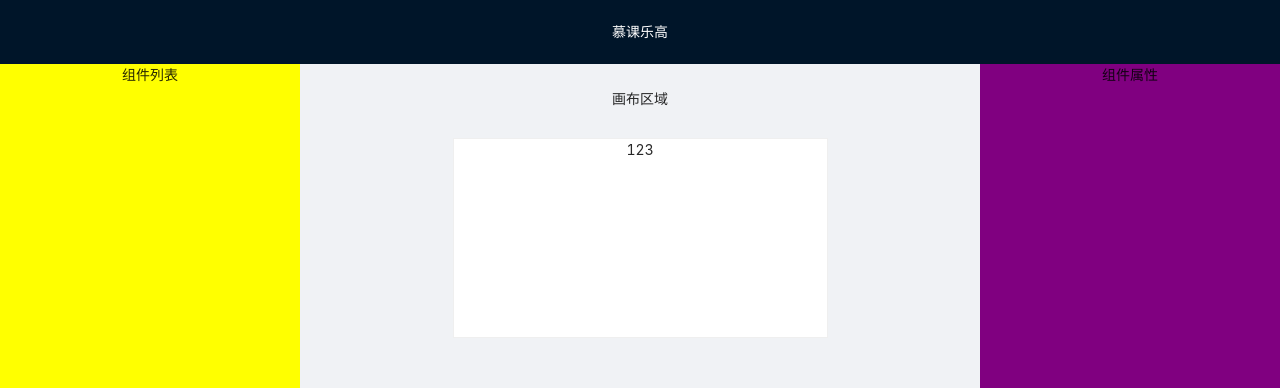
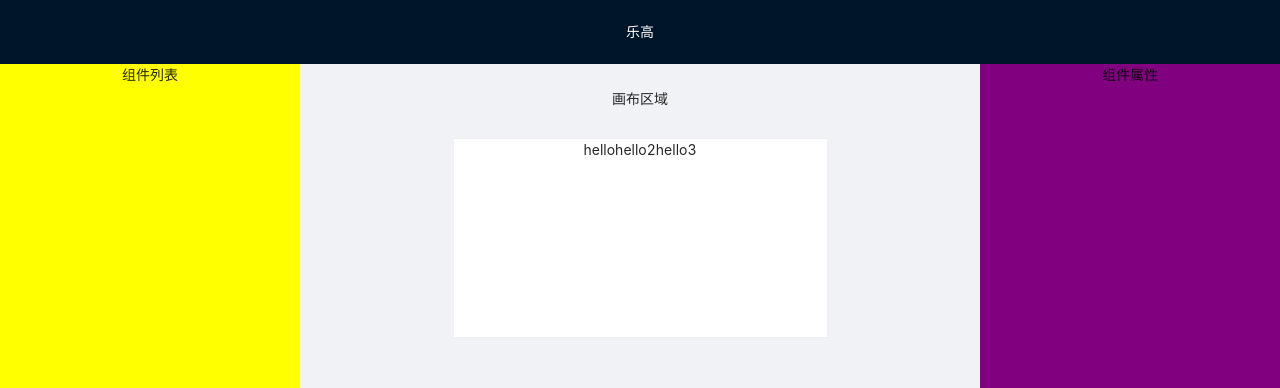
Before and after one commit to GongJS/editor-react, a React (Vite) app: page /editor in a window 1280 px wide. Shown: the top 388 px of the page. Built offline with nearby package versions, Linux system fonts and the light colour scheme.

Commit message:
feat: 新增 recoil -> editor 数据

```diff
--- a/package.json
+++ b/package.json
@@ -16,7 +16,8 @@
     "react": "^17.0.0",
     "react-dom": "^17.0.0",
     "react-router-dom": "6",
-    "recoil": "^0.5.2"
+    "recoil": "^0.5.2",
+    "uuid": "^8.3.2"
   },
   "devDependencies": {
     "@commitlint/cli": "^15.0.0",
@@ -24,6 +25,7 @@
     "@types/node": "^16.11.10",
     "@types/react": "^17.0.0",
     "@types/react-dom": "^17.0.0",
+    "@types/uuid": "^8.3.3",
     "@typescript-eslint/eslint-plugin": "^4.0.1",
     "@typescript-eslint/parser": "^4.0.1",
     "@vitejs/plugin-react": "^1.0.0",
--- /dev/null
+++ b/src/store/editor.ts
@@ -0,0 +1,37 @@
+import {
+  atom,
+} from 'recoil';
+import { v4 as uuidv4 } from 'uuid';
+
+interface ComponentData {
+  // 这个元素的 属性，属性请详见下面
+  props: { [key: string]: any };
+  // id，uuid v4 生成
+  id: string;
+  // 业务组件库名称 l-text，l-image 等等
+  name: string;
+}
+
+export interface EditorProps {
+  // 供中间编辑器渲染的数组
+  components: ComponentData[];
+  // 当前编辑的是哪个元素，uuid
+  currentElement: string;
+  // 当然最后保存的时候还有有一些项目信息，这里并没有写出，等做到的时候再补充
+}
+
+export const testComponents: ComponentData[] = [
+  { id: uuidv4(), name: 'l-text', props: { text: 'hello' } },
+  { id: uuidv4(), name: 'l-text', props: { text: 'hello2' } },
+  { id: uuidv4(), name: 'l-text', props: { text: 'hello3' } },
+];
+
+const editorData = atom({
+  key: 'editorData',
+  default: {
+    components: testComponents,
+    currentElement: '',
+  },
+});
+
+export default editorData;
--- a/src/views/editor/index.tsx
+++ b/src/views/editor/index.tsx
@@ -1,17 +1,21 @@
 import React from 'react';
 import { Layout } from 'antd';
+import { useRecoilValue } from 'recoil';
+import editorData from '@/store/editor';
 import './style.less';
 
 const {
   Header, Content, Sider,
 } = Layout;
 
-const Editor: React.FC = () => (
+const Editor: React.FC = () => {
+  const { components } = useRecoilValue(editorData);
+  return (
     <div className="editor" id="editor-layout-main">
       <Layout style={{ background: '#fff' }}>
         <Header className="header">
           <div className="page-title" style={{ color: '#fff' }}>
-          慕课乐高
+            乐高
           </div>
         </Header>
       </Layout>
@@ -25,7 +29,11 @@ const Editor: React.FC = () => (
           <Content className="preview-container">
             <p>画布区域</p>
             <div className="preview-list" id="canvas-area">
-            123
+              {
+              components.map((component) => (
+                component.props.text
+              ))
+            }
             </div>
           </Content>
         </Layout>
@@ -35,5 +43,6 @@ const Editor: React.FC = () => (
       </Layout>
     </div>
   );
+};
 
 export default Editor;
```
Also changed, not shown: 1 other file (tests, documents, lock files or other folders). Lines whose indentation alone changed are shown as unchanged.
